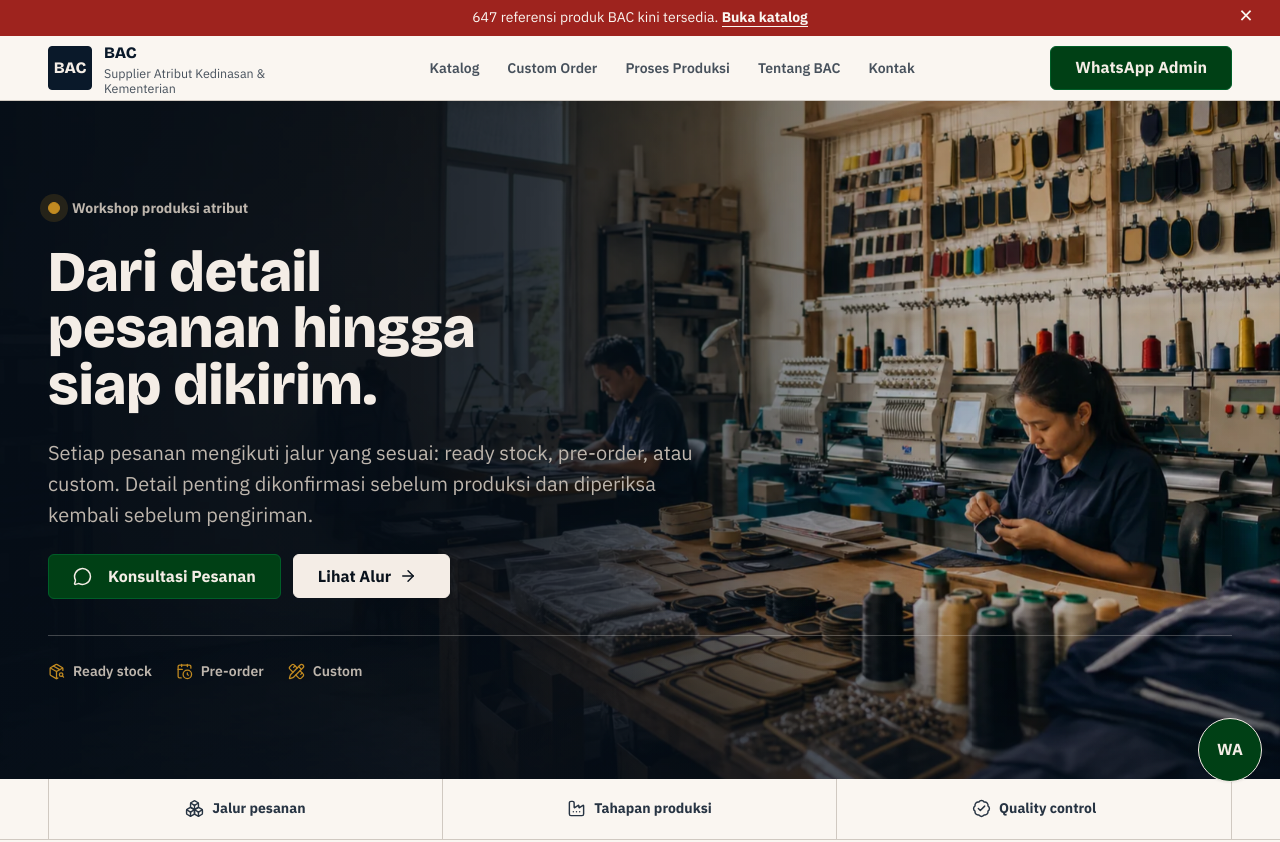
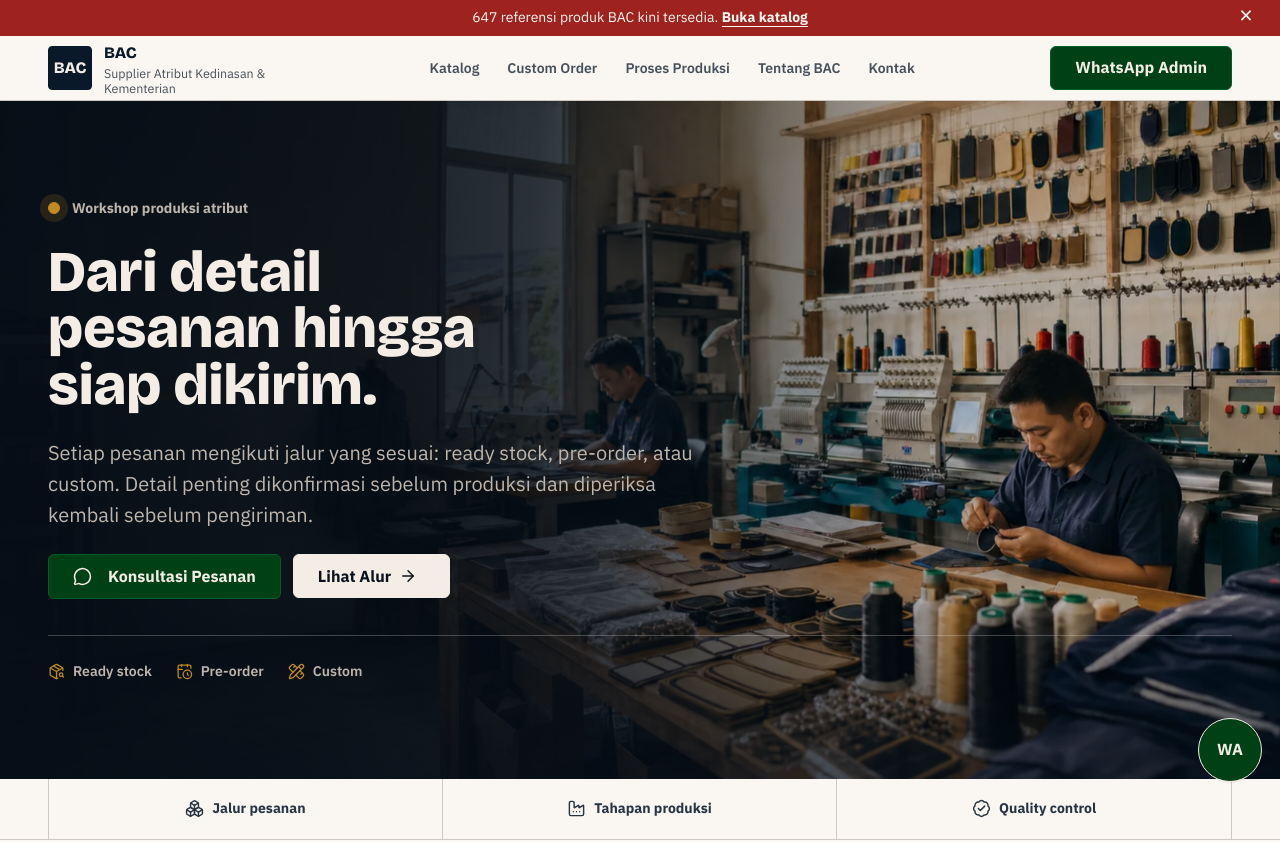
Before and after one commit to yahyanursidik/webbacbdg, an Astro site: page /proses-produksi in a window 1280 px wide. Shown: the top 842 px of the page. Built offline with nearby package versions, Linux system fonts and the light colour scheme; Astro itself is replaced by a stand-in of ours.

Commit message:
Update workshop hero model

```diff
--- a/src/pages/proses-produksi.astro
+++ b/src/pages/proses-produksi.astro
@@ -97,12 +97,12 @@ const consultationMessage =
 <BaseLayout
   title="Proses Produksi"
   description="Alur produksi BAC dari konsultasi, peninjauan detail, quality control, pengemasan, hingga pengiriman atribut kedinasan."
-  image="/images/bac-workshop-hero-v2.webp"
+  image="/images/bac-workshop-hero-male.webp"
 >
   <section class="page-hero process-page-hero">
     <img
       class="process-hero-background"
-      src="/images/bac-workshop-hero-v2.webp"
+      src="/images/bac-workshop-hero-male.webp"
       alt=""
       width="1672"
       height="941"
```
Also changed, not shown: public/images/bac-workshop-hero-male.webp (added).
